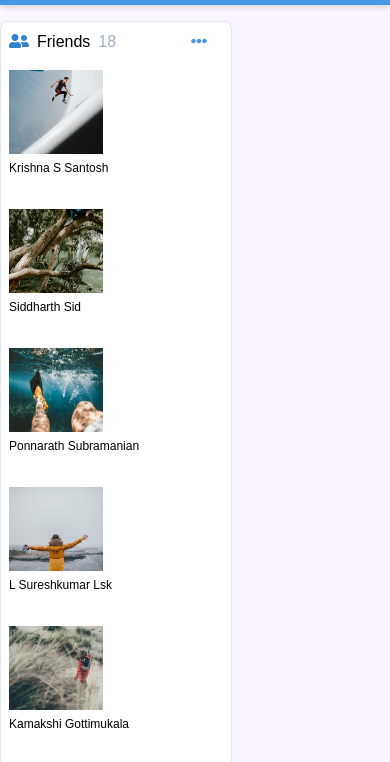
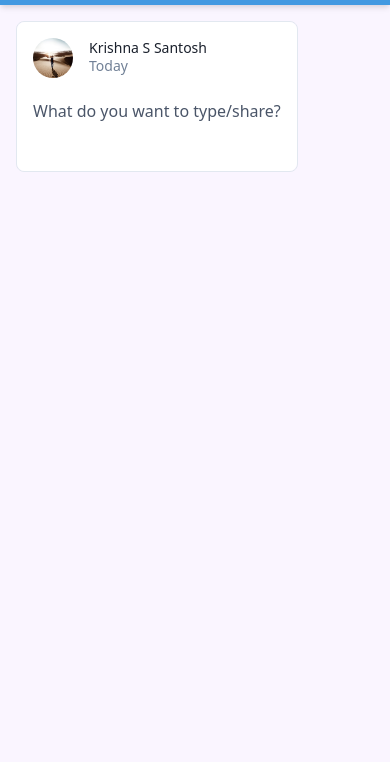
Before and after one commit to skrishnasantosh-zz/webunism, a React app in the folder ui/: page / in a window 390 px wide. Shown: the part 45-807 px from the top of the page. Built offline with nearby package versions, Linux system fonts and the light colour scheme.

Commit message:
Friendlist Layout - content done. Header pending

```diff
--- a/ui/package.json
+++ b/ui/package.json
@@ -30,6 +30,7 @@
     "tailwindcss": "^1.3.4"
   },
   "dependencies": {
+    "@ckeditor/ckeditor5-build-inline": "^18.0.0",
     "react": "^16.13.1",
     "react-dom": "^16.13.1"
   }
--- a/ui/src/js/components/areas/friends/FriendList.js
+++ b/ui/src/js/components/areas/friends/FriendList.js
@@ -19,19 +19,19 @@ export default class FriendList extends Component
     {
         return(
                 <div className="w-full h-auto mx-auto mb-4 mt-4 bg-white border rounded-lg justify-center fl-images panel">
-                <div class="pl-title m-2 mt-2 mb-2 grid grid-cols-2" >
+                    <div class="pl-title mt-2 ml-2 mb-2 grid grid-cols-2" >
                         <div class="text-blue-600 bg-purple rounded-lg" href="#">
                             <i class="fas fa-user-friends mr-2"></i>
                             <span class="text-black font-medium">Friends</span>
                             <span class="text-gray-500 font-normal ml-2">
                                 18</span>
                         </div>
-                    <div class="text-blue-500 bg-purple text-right rounded-lg mr-2" href="#">
+                        <div class="text-blue-500 bg-purple text-right rounded-lg mr-1" href="#">
                             <i class="fas fa-ellipsis-h mr-2"></i>
                         </div>
                     </div>
 
-                <div className="float-none grid sm:grid-cols-1 md:grid-cols-2 lg:grid-cols-3 gap-1 mt-4 ml-2 mr-2">
+                    <div className="float-none grid sm:display-none md:display-none lg:grid-cols-2 xl:grid-cols-3 gap-1 mt-4 ml-2 mr-2">
                         <div class="fl-attr">
                             <img src={friend1}/>
                             <span class="text-gray show-hover">Krishna S Santosh</span>
@@ -74,7 +74,6 @@ export default class FriendList extends Component
                             <span class="text-gray show-hover">Tina Ensley</span>
                         </div>
                     </div>
-
             </div>
         )
     }
--- a/ui/src/js/components/bits/NewPost.js
+++ b/ui/src/js/components/bits/NewPost.js
@@ -1,12 +1,38 @@
 import React, {Component} from 'react'
+import avatar from "../../../images/temp/friend10.jpg"
 
 export default class NewPost extends Component
 {
     render() {
         return(
-            <div className="">
+            <div class="max-w-sm w-full lg:max-w-full lg:flex mb-4 mt-4 border flex flex-col justify-between leading-normal rounded-lg">
+            <div class="max-w-full bg-white rounded-lg p-4 flex flex-col">
+            <div class="flex items-center">
+                <img class="w-10 h-10 rounded-full mr-4" src={avatar} alt="Avatar of Jonathan Reinink"/>
+                <div class="text-sm">
+                  <p class="text-gray-900 leading-none">Krishna S Santosh</p>
+                  <p class="text-gray-600">Today</p>
+                </div>
+              </div>
+              <div class="mb-8">
+                <p class="text-sm text-gray-600 flex items-center">
+                  &nbsp;
+                </p>
 
+                <div  contentEditable="true" class="text-gray-700 text-base outline-none" id="newPost" tabIndex="0" data-key="" onKeyDown={this.handleNewKey}>
+                    <span id="npText" placeholder="What do you want to share / ask?">
+                       What do you want to type/share?
+                    </span>
+                </div>
+
+              </div>
             </div>
+          </div>
         )
     }
+
+    handleNewKey(e)
+    {
+
+    }
 }
--- a/ui/src/js/main.js
+++ b/ui/src/js/main.js
@@ -14,10 +14,10 @@ export default class Main extends Component
                 <div className="w-screen flex justify-center">
                     <div className="container w-screen justify-between py-2 pt-0">
                         <div class="flex mb-4 pt-0">
-                            <aside class="sm:display-none md:display-none lg:w-3/12 xl:w-3/12 h-12">
+                            <aside class="sm:display-none md:display-none lg:w-3/12 xl:w-3/12 h-12 hide-onshrink">
                                 <FriendList/>
                             </aside>
-                            <section class="sm:display-none md:w-8/12 lg:w-7/12 xl:w-7/12 bg-gray-500 h-12 mr-4 ml-4">
+                            <section class="sm:display-none md:w-8/12 lg:w-7/12 xl:w-7/12 h-12 mr-4 ml-4">
                                 <NewPost/>
                             </section>
                             <aside class="sm:w-full sm:justify-center md:w-4/12 lg:w-3/12 xl:w-2/12 bg-gray-400 h-12">
--- a/ui/src/styles/main.css
+++ b/ui/src/styles/main.css
@@ -24,12 +24,13 @@
 {
     background-color:#ffffff;
     box-shadow:1px 5px 20px #c0c0c0;
-    height:168px;
-    width:188px;
-    margin-top:-42px;
-    margin-left:-47px;
+    height:126px;
+    width:141px;
+    margin-top:-20px;
+    margin-left:-23px;
     position:fixed;
     z-index: 999;
+    cursor: pointer;
 }
 
 .pl-title
@@ -50,3 +51,20 @@
     padding: 0.5em 0.6em;
 
   }
+
+
+  @media(max-width:1023px)
+  {
+    .hide-onshrink
+    {
+        display:none !important;
+    }
+  }
+
+  @media(min-width:1024px)
+  {
+    .hide-onshrink
+    {
+        display:block !important;
+    }
+  }
```
Lines whose indentation alone changed are shown as unchanged.
